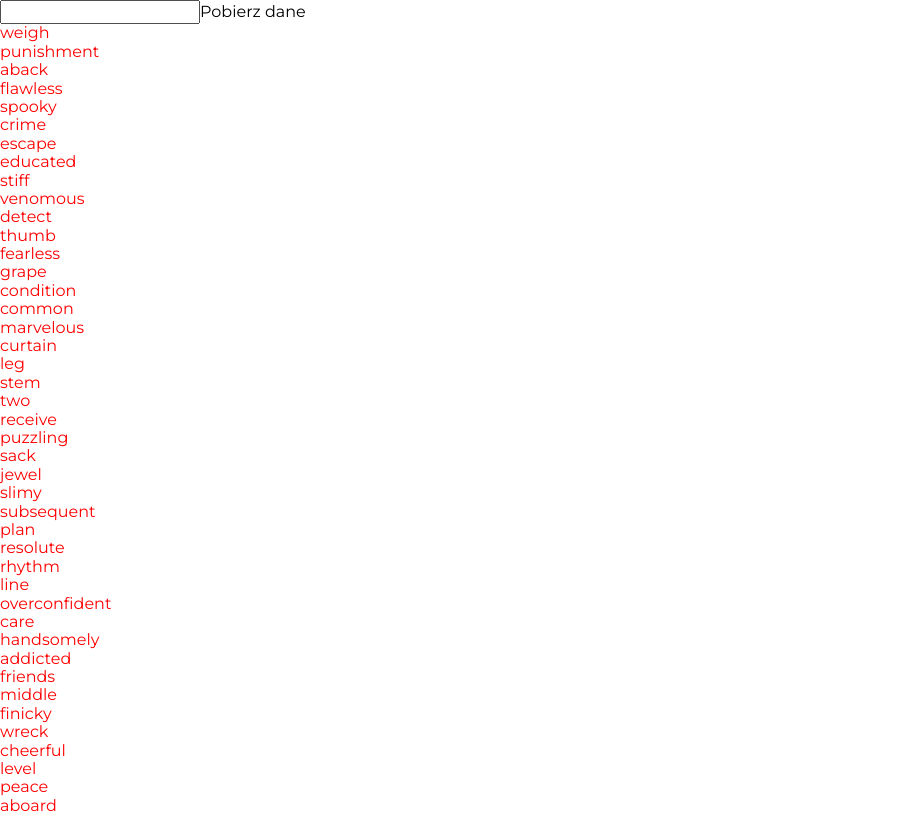
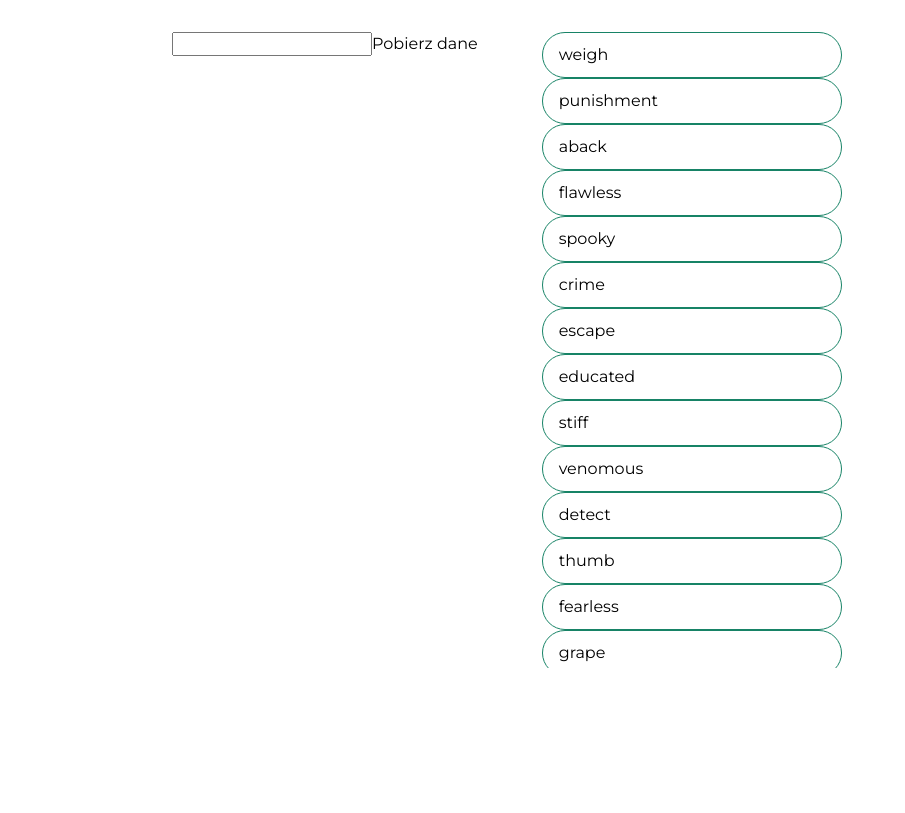
Before and after one commit to ddawidnowak/NUXT_project_base, a Nuxt app: page / in a window 1280 px wide. Shown: the top 813 px of the page, without its empty margins (0-905 px from the left). Built offline with nearby package versions, Linux system fonts and the light colour scheme.

Commit message:
added synonyms

```diff
--- a/components/InputWord.vue
+++ b/components/InputWord.vue
@@ -4,11 +4,46 @@
       <input v-model="inputData" />
       <button @click="getWord(inputData)">Pobierz dane</button>
     </div>
-    <div>{{ word }}</div>
     <div v-if="word">
       <h1>{{ word.word }}</h1>
-      <div v-for="meaning in word.meanings" :key="meaning.partOfSpeech">
-        {{ meaning.definitions }}
+      <h4>PHONETICS:</h4>
+      <span
+        v-for="(phonetics, id) in word.phonetics"
+        :key="id"
+        class="phonetics"
+      >
+        {{ phonetics.text }}
+      </span>
+      <div
+        v-for="meaning in word.meanings"
+        :key="meaning.partOfSpeech + meaning.definitions.toString()"
+      >
+        <div class="partOfSpeech">
+          <span>{{ meaning.partOfSpeech }}</span>
+        </div>
+        <div class="desc">
+          <div
+            v-for="definition in meaning.definitions"
+            :key="definition.definition"
+          >
+            <div class="def">
+              {{ definition.definition }}
+            </div>
+            <div v-if="definition.example" class="example">
+              <p>Example:</p>
+              <p>{{ definition.example }}</p>
+            </div>
+          </div>
+          <div
+            v-if="meaning.synonyms && meaning.synonyms.length !== 0"
+            class="synonyms"
+          >
+            <p>Synonyms:</p>
+            <span v-for="synonym in meaning.synonyms" :key="synonym">{{
+              synonym
+            }}</span>
+          </div>
+        </div>
       </div>
     </div>
   </div>
@@ -37,6 +72,59 @@ export default defineComponent({
 
 <style scoped lang="scss">
 h1 {
-  font-size: 35px;
+  font-size: 45px;
+  text-transform: uppercase;
+  font-weight: bold;
+}
+
+.phonetics {
+  color: $primary;
+  padding: 7px;
+}
+
+h4 {
+  color: gray;
+  text-transform: uppercase;
+  font-weight: bold;
+  font-size: 10px;
+}
+
+.partOfSpeech {
+  padding: 22px 0px 12px 0px;
+}
+.partOfSpeech > * {
+  text-transform: uppercase;
+  font-weight: bold;
+  border: 2px solid $primary;
+  border-radius: 26px;
+  padding: 0.2em 12px;
+  color: $primary;
+  font-size: 25px;
+}
+.desc {
+  padding: 20px;
+}
+.def {
+  font-weight: bold;
+  font-style: italic;
+  padding: 12px 0 12px 0;
+}
+
+.example > p {
+  padding: 16px 0 16px 0;
+  color: $primary;
+}
+.example > p:nth-last-of-type(1) {
+  padding: 16px 26px 16px;
+  color: black;
+}
+.synonyms > p {
+  padding: 16px 0 16px 0;
+  color: $primary;
+}
+.synonyms > span {
+  border: 1px solid black;
+  border-radius: 26px;
+  padding: 0.2em 12px;
 }
 </style>
--- a/components/WordListElement.vue
+++ b/components/WordListElement.vue
@@ -14,6 +14,13 @@ export default defineComponent({
 
 <style scoped lang="scss">
 .word {
-  color: red;
+  border: 1px solid $primary;
+  border-radius: 26px;
+  padding: 0.8em 16px;
+  transition: background-color 0.4s ease-out 3ms;
+}
+.word:hover {
+  background-color: $primary;
+  color: white;
 }
 </style>
--- a/pages/index.vue
+++ b/pages/index.vue
@@ -1,7 +1,7 @@
 <template>
   <div class="index_page">
-    <InputWord />
-    <WordList />
+    <InputWord class="sidebar__main" />
+    <aside class="sidebar__sidebar"><WordList /></aside>
   </div>
 </template>
 
@@ -15,4 +15,34 @@ export default {
 };
 </script>
 
-<style lang="scss" scoped></style>
+<style lang="scss" scoped>
+.index_page {
+  display: flex;
+  max-width: $content-width-pc;
+  height: 700px;
+  margin: auto;
+}
+.sidebar__main {
+  min-height: unset;
+  padding: 2rem;
+}
+.sidebar__sidebar {
+  margin: 2rem;
+  width: $list-width-pc;
+  overflow-y: scroll;
+}
+
+*::-webkit-scrollbar {
+  width: 12px;
+}
+
+*::-webkit-scrollbar-track {
+  background: #ffffff;
+}
+
+*::-webkit-scrollbar-thumb {
+  background-color: $primary;
+  border-radius: 10px;
+  border: 3px solid #ffffff;
+}
+</style>
```
Also changed, not shown: types/Word.ts (+13 -1 lines).
